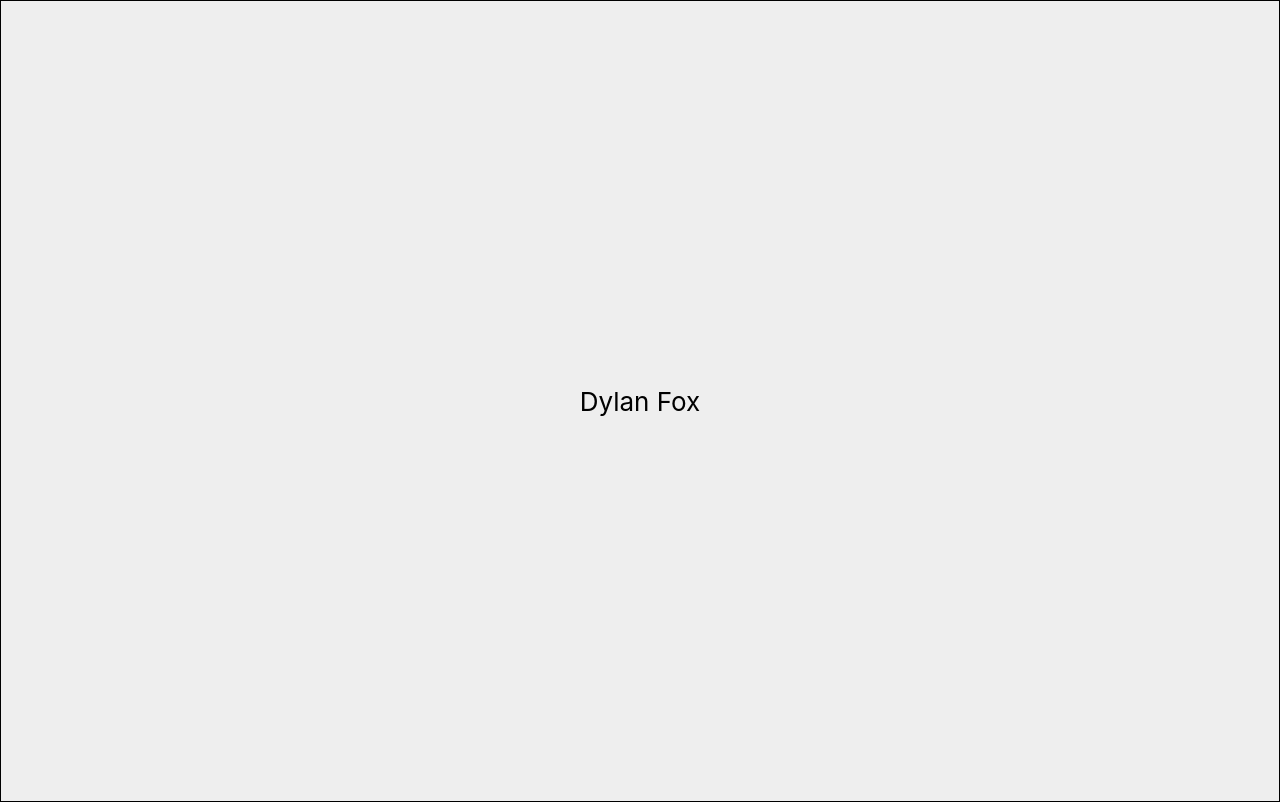
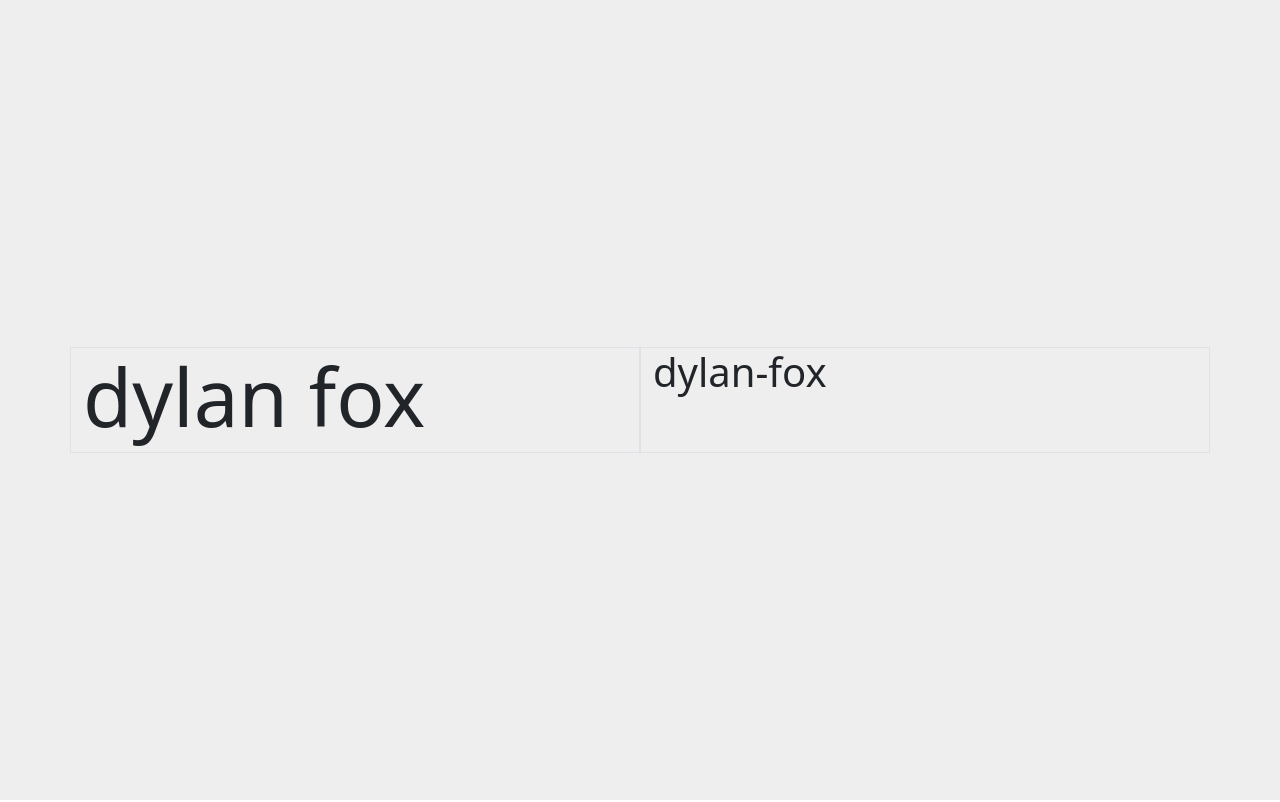
Before and after one commit to dylanfox5/dylanfox-v3, a React (Create React App) app: page / in a window 1280 px wide. Built offline with nearby package versions, Linux system fonts and the light colour scheme.

Commit message:
Updating home screen

```diff
--- a/package.json
+++ b/package.json
@@ -6,6 +6,7 @@
     "@testing-library/jest-dom": "^5.16.4",
     "@testing-library/react": "^13.1.1",
     "@testing-library/user-event": "^13.5.0",
+    "bootstrap": "^5.1.3",
     "react": "^18.1.0",
     "react-bootstrap": "^2.3.1",
     "react-dom": "^18.1.0",
--- a/public/index.html
+++ b/public/index.html
@@ -11,7 +11,7 @@
     />
     <link rel="apple-touch-icon" href="%PUBLIC_URL%/logo192.png" />
     <link rel="manifest" href="%PUBLIC_URL%/manifest.json" />
-    <title>React App</title>
+    <title>dylan-fox</title>
   </head>
   <body>
     <noscript>You need to enable JavaScript to run this app.</noscript>
--- a/src/App.css
+++ b/src/App.css
@@ -3,7 +3,4 @@
   min-height: 100vh;
   display: flex;
   flex-direction: column;
-  align-items: center;
-  justify-content: center;
-  border: 1px solid black;
 }
--- a/src/App.js
+++ b/src/App.js
@@ -1,5 +1,8 @@
 import './App.css';
 import Home from './components/Home/Home';
+
+import 'bootstrap/dist/css/bootstrap.min.css';
+
 
 function App() {
   return (
--- a/src/components/Home/Home.css
+++ b/src/components/Home/Home.css
@@ -1,13 +1,11 @@
 .Home {
-    text-align: left;
-}
-
-.Home-header {
     min-height: 100vh;
     display: flex;
     flex-direction: column;
     align-items: left;
     justify-content: center;
-    font-size: calc(10px + 2vmin);
-    color: black;
 }
+
+.home-title {
+    font-size: 500%;
+}
--- a/src/components/Home/Home.js
+++ b/src/components/Home/Home.js
@@ -1,14 +1,21 @@
+import Container from 'react-bootstrap/Container';
+import Row from 'react-bootstrap/Row'
+import Col from 'react-bootstrap/Col'
+import Button from 'react-bootstrap/Button';
 import './Home.css';
 
 function Home() {
   return (
-    <div className="Home">
-      <header className="Home-header">
-        <p>
-          Dylan Fox
-        </p>
-      </header>
-    </div>
+    <Container className="Home">
+        <Row>
+            <Col sm={12} lg={6} className="border">
+                <h1 className="home-title">dylan fox</h1>
+            </Col>
+            <Col sm={12} lg={6} className="border">
+                <h1>dylan-fox</h1>
+            </Col>
+        </Row>
+    </Container>
   );
 }
 
--- a/src/index.css
+++ b/src/index.css
@@ -6,8 +6,3 @@ body {
   -webkit-font-smoothing: antialiased;
   -moz-osx-font-smoothing: grayscale;
 }
-
-code {
-  font-family: source-code-pro, Menlo, Monaco, Consolas, 'Courier New',
-    monospace;
-}
```
Also changed, not shown: 1 other file (tests, documents, lock files or other folders).
